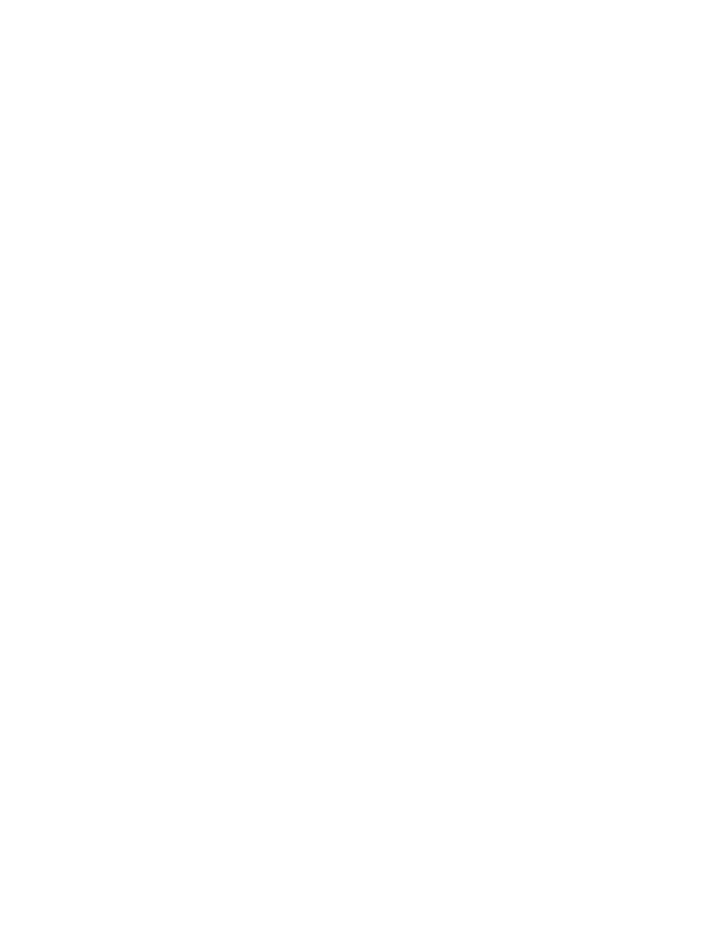
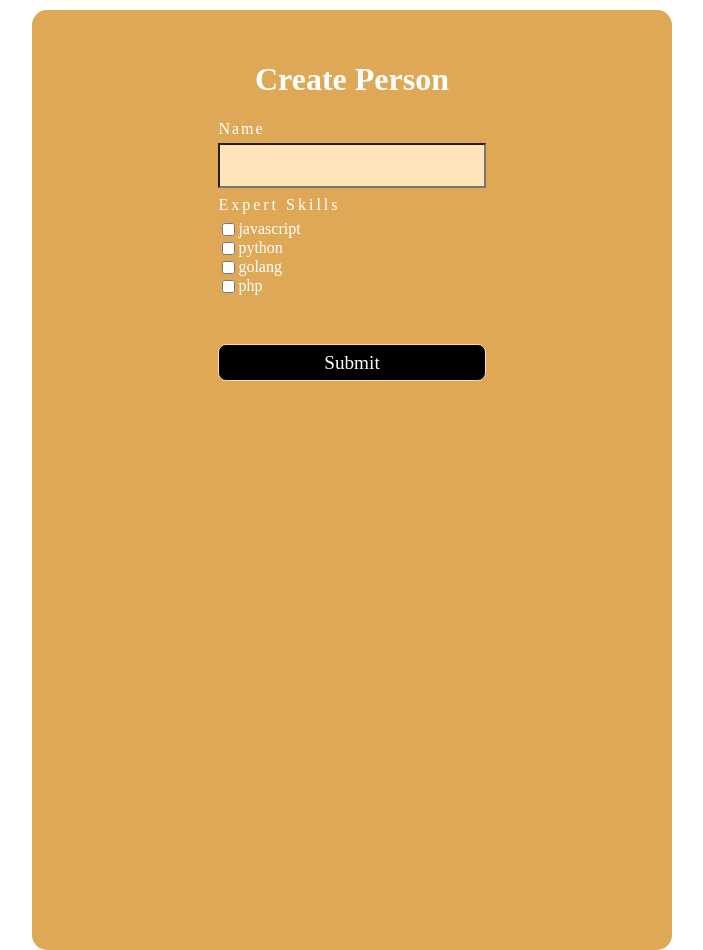
Before and after one commit to JulluisW/qlue-technical-test, a React (Create React App) app in the folder app/: page /create in a window 1280 px wide. Before the commit this address had no page. Shown: the whole page, without its empty margins (288-991 px from the left). Before the commit the page ends 800 px from the top, so only its background shows below. Built offline with nearby package versions, Linux system fonts and the light colour scheme.

Commit message:
Adding Create Page and Function

```diff
--- a/app/src/App.css
+++ b/app/src/App.css
@@ -2,12 +2,12 @@
   width: 100%;
   display: flex;
   flex-wrap: wrap;
-  justify-content: space-evenly;
+  justify-content: space-between;
 }
 
 .card {
   width: 49%;
-  margin: 5px 0;
+  margin: 5px 6px;
   background-color: cadetblue;
   display: flex;
   flex-direction: column;
@@ -72,3 +72,82 @@
 .profile-name {
   letter-spacing: 10px;
 }
+
+#create-button {
+  bottom: 2rem;
+  left: 48%;
+  position: absolute;
+  background-color: black;
+  border-radius: 50%;
+  width: 4rem;
+  height: 4rem;
+  color: white;
+  font-size: 3rem;
+  font-weight: 700;
+  display: flex;
+  align-items: center;
+  justify-content: center;
+}
+
+#CreatePage {
+  margin: 10px auto;
+  width: 600px;
+  max-width: 600px;
+  height: 910px;
+  max-height: 910px;
+  background-color: rgb(223, 168, 86);
+  padding: 30px 20px 0 20px;
+  border-radius: 15px;
+  display: flex;
+  flex-direction: column;
+  align-items: center;
+  color: white;
+}
+
+#form-wrapper {
+  display: flex;
+  flex-direction: column;
+}
+
+#submit-person-btn {
+  background-color: black;
+  color: white;
+  border: solid 1px #ffdba5;
+  border-radius: 8px;
+  font-size: 1.2rem;
+  padding: 0.4rem 0;
+  margin-top: 3rem;
+}
+
+#expert-label {
+  margin: 0.5rem 0 0.4rem 0;
+  letter-spacing: 3px;
+}
+
+.checkbox-wrapper {
+  display: flex;
+}
+
+.name-input-wrapper {
+  display: flex;
+  flex-direction: column;
+}
+
+.name-input-wrapper label {
+  margin-bottom: 0.3rem;
+  letter-spacing: 2px;
+}
+
+.name-input-wrapper input {
+  font-size: 1.2rem;
+  padding: 0.6rem;
+}
+
+.text-input {
+  background-color: #ffe3b9;
+}
+
+#input-error {
+  color: red;
+  letter-spacing: 1px;
+}
--- a/app/src/App.js
+++ b/app/src/App.js
@@ -2,6 +2,7 @@ import './App.css';
 import { Routes, Route } from "react-router-dom";
 import Main from '../src/pages/Main'
 import Profile from './pages/Profile';
+import CreatePage from './pages/Create';
 
 function App() {
   return (
@@ -9,6 +10,7 @@ function App() {
       <Routes>
         <Route path="/" element={<Main />} />
         <Route path="/profile/:fullName" element={<Profile />} />
+        <Route path="/create" element={<CreatePage />} />
       </Routes>
     </div>
   );
--- /dev/null
+++ b/app/src/molecules/CreateButton.jsx
@@ -0,0 +1,12 @@
+import { useNavigate } from "react-router-dom"
+
+function CreateButton() {
+  const navigate = useNavigate();
+  return (
+    <button id="create-button" onClick={()=>{
+      navigate('/create')
+    }}>+</button>
+  )
+}
+
+export default CreateButton
--- /dev/null
+++ b/app/src/pages/Create.jsx
@@ -0,0 +1,99 @@
+import { useState } from "react";
+import { useNavigate } from "react-router-dom"
+import { useDispatch, useSelector } from "react-redux";
+import { postData } from "../store/actions";
+
+function CreatePage() {
+  const { data } = useSelector((state) => state)
+  const navigate = useNavigate();
+  const dispatch = useDispatch();
+  const [inputSkills, setInputSkills] = useState([])
+  const [inputName, setInputName] = useState("")
+  const [inputError, setInputError] = useState(false)
+  const insertSkill = (skill) => {
+    let newInput= []
+    if(inputSkills.includes(skill)) {
+      newInput = inputSkills.filter(el => {
+        return el !== skill
+      })
+    } else {
+      newInput = [
+        ...inputSkills,
+        skill
+      ]
+    }
+    setInputSkills(newInput)
+  }
+
+  const submitData = () => {
+    if(!inputName) {
+      setInputError(true)
+    } else {
+      let skills = {}
+      inputSkills.forEach(el => {
+        skills[el] = "expert"
+      })
+      const payload = {
+          id: data.length + 1,
+          first_name: inputName.split(' ')[0],
+          last_name: inputName.split(' ')[1],
+          skills,
+        }
+        dispatch(postData(payload))
+        .then(()=>{
+          setInputError(false)
+          navigate('/')
+        })
+    }
+  }
+
+  return (
+    <div id="CreatePage">
+      <h1>Create Person</h1>
+      <form id="form-wrapper">
+        <div className="name-input-wrapper">
+          <label htmlFor="name-input">Name</label>
+          <input onChange={(e)=>{
+            setInputName(e.target.value)
+          }} className="text-input" type="text" />
+          {
+            !inputError ? null : <label id="input-error">Please fill in name above</label>
+          }
+        </div>
+        <label id="expert-label" >Expert Skills</label>
+        <div className="checkbox-wrapper">
+          <input onChange={(e)=>{
+            insertSkill(e.target.value)
+          }} type="checkbox" value="javascript" />
+          <label>javascript</label><br></br>
+        </div>
+        <div className="checkbox-wrapper">
+          <input onChange={(e)=>{
+            insertSkill(e.target.value)
+          }} type="checkbox" value="python" />
+          <label>python</label><br></br>
+        </div>
+        <div className="checkbox-wrapper">
+          <input onChange={(e)=>{
+            insertSkill(e.target.value)
+          }} type="checkbox" value="golang" />
+          <label>golang</label><br></br>
+        </div>
+        <div className="checkbox-wrapper">
+          <input onChange={(e)=>{
+            insertSkill(e.target.value)
+          }} type="checkbox" value="php" />
+          <label>php</label><br></br>
+        </div>
+        <button
+        id="submit-person-btn"
+        onClick={(e)=>{
+          e.preventDefault()
+          submitData()
+        }} >Submit</button>
+      </form>
+    </div>
+  );
+}
+
+export default CreatePage;
--- a/app/src/pages/Main.jsx
+++ b/app/src/pages/Main.jsx
@@ -2,6 +2,7 @@ import { useEffect } from "react";
 import { useDispatch, useSelector } from "react-redux";
 import { fetchMessage, fetchData } from "../store/actions/index";
 import Card from "../components/Card";
+import CreateButton from '../molecules/CreateButton'
 
 function Main() {
   const { data } = useSelector((state) => state)
@@ -24,6 +25,7 @@ function Main() {
           )
         })
       }
+      <CreateButton />
     </div>
   );
 }
--- a/app/src/store/actions/index.js
+++ b/app/src/store/actions/index.js
@@ -40,6 +40,33 @@ export const fetchData = () => {
       });
   };
 };
+
+export const postData = (payload) => {
+  return (dispatch)=> {
+    return fetch(`${url}/data`,{
+      method: 'POST',
+      headers: {
+        'Content-Type': 'application/json',
+      },
+      body: JSON.stringify(payload)
+    })
+    .then((response) => {
+      if(response.ok){
+        return response.json();
+      } else {
+        return response.json().then((err) => {
+          return Promise.reject(err);
+        });
+      }
+    })
+    .then(() => {
+      dispatch(fetchData())
+    })
+    .catch((err) => {
+      return err
+    })
+  }
+}
 
 export const fetchMessage = () => {
   return (dispatch) => {
```
Also changed, not shown: 1 other file (tests, documents, lock files or other folders).
